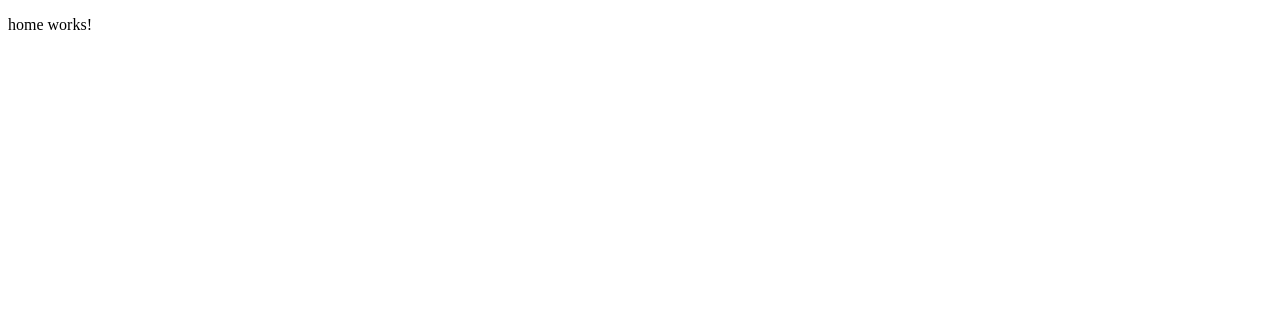
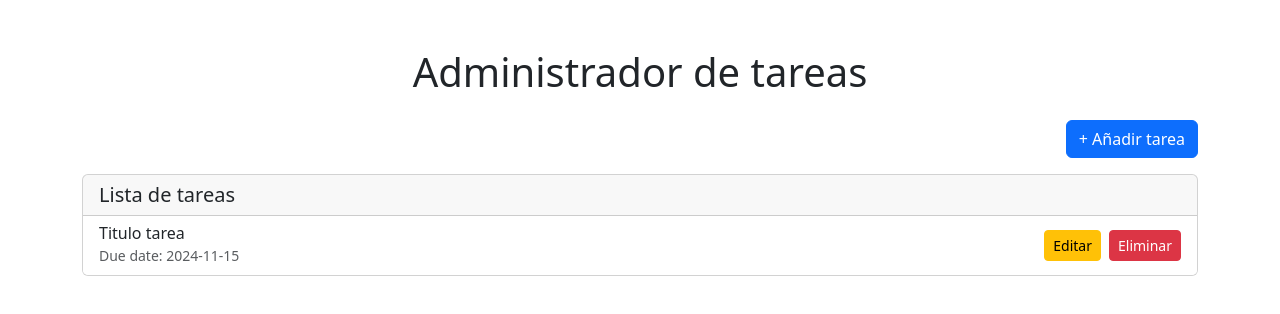
Before and after one commit to smar05/gestiontareas, an Angular app in the folder frontend/: page / in a window 1280 px wide. Shown: the top 314 px of the page. Built offline with nearby package versions, Linux system fonts and the light colour scheme.

Commit message:
feature: Estructura visual

```diff
--- a/frontend/src/app/app.module.ts
+++ b/frontend/src/app/app.module.ts
@@ -4,11 +4,13 @@ import { BrowserModule } from '@angular/platform-browser';
 import { AppRoutingModule } from './app-routing.module';
 import { AppComponent } from './app.component';
 import { HomeComponent } from './pages/home/home.component';
+import { ModalComponent } from './components/modal/modal.component';
 
 @NgModule({
   declarations: [
     AppComponent,
-    HomeComponent
+    HomeComponent,
+    ModalComponent
   ],
   imports: [
     BrowserModule,
--- /dev/null
+++ b/frontend/src/app/components/modal/modal.component.html
@@ -0,0 +1,54 @@
+<div
+  class="modal fade"
+  id="taskModal"
+  tabindex="-1"
+  aria-labelledby="taskModalLabel"
+  aria-hidden="true"
+>
+  <div class="modal-dialog">
+    <div class="modal-content">
+      <form id="taskForm">
+        <div class="modal-header">
+          <h5 class="modal-title" id="taskModalLabel">Nueva tarea</h5>
+          <button
+            type="button"
+            class="btn-close"
+            data-bs-dismiss="modal"
+            aria-label="Close"
+          ></button>
+        </div>
+        <div class="modal-body">
+          <div class="mb-3">
+            <label for="taskName" class="form-label">Titulo</label>
+            <input type="text" class="form-control" id="taskName" required />
+          </div>
+          <div class="mb-3">
+            <label for="taskDescription" class="form-label">Descripcion</label>
+            <textarea
+              class="form-control"
+              id="taskDescription"
+              rows="3"
+              required
+            ></textarea>
+          </div>
+          <div class="mb-3">
+            <label for="taskDueDate" class="form-label"
+              >Fecha de vencimiento</label
+            >
+            <input type="date" class="form-control" id="taskDueDate" required />
+          </div>
+        </div>
+        <div class="modal-footer">
+          <button
+            type="button"
+            class="btn btn-secondary"
+            data-bs-dismiss="modal"
+          >
+            Cancel
+          </button>
+          <button type="submit" class="btn btn-primary">Guardar tarea</button>
+        </div>
+      </form>
+    </div>
+  </div>
+</div>
--- a/frontend/src/app/pages/home/home.component.html
+++ b/frontend/src/app/pages/home/home.component.html
@@ -1 +1,40 @@
-<p>home works!</p>
+<div class="container mt-5">
+  <h1 class="text-center mb-4">Administrador de tareas</h1>
+
+  <div class="d-flex justify-content-end mb-3">
+    <button
+      type="button"
+      class="btn btn-primary"
+      data-bs-toggle="modal"
+      data-bs-target="#taskModal"
+    >
+      + Añadir tarea
+    </button>
+  </div>
+
+  <div class="card">
+    <div class="card-header">
+      <h5 class="mb-0">Lista de tareas</h5>
+    </div>
+    <ul class="list-group list-group-flush" id="taskList">
+      <li
+        class="list-group-item d-flex justify-content-between align-items-center"
+      >
+        <div>
+          <h6 class="mb-0">Titulo tarea</h6>
+          <small class="text-muted">Due date: 2024-11-15</small>
+        </div>
+        <div>
+          <button class="btn btn-sm btn-warning me-2" onclick="editTask()">
+            Editar
+          </button>
+          <button class="btn btn-sm btn-danger" onclick="deleteTask()">
+            Eliminar
+          </button>
+        </div>
+      </li>
+    </ul>
+  </div>
+</div>
+
+<app-modal />
--- a/frontend/src/index.html
+++ b/frontend/src/index.html
@@ -1,13 +1,19 @@
-<!doctype html>
+<!DOCTYPE html>
 <html lang="en">
   <head>
-  <meta charset="utf-8">
+    <meta charset="utf-8" />
     <title>GestionTareas</title>
-  <base href="/">
-  <meta name="viewport" content="width=device-width, initial-scale=1">
-  <link rel="icon" type="image/x-icon" href="favicon.ico">
+    <base href="/" />
+    <meta name="viewport" content="width=device-width, initial-scale=1" />
+    <link rel="icon" type="image/x-icon" href="favicon.ico" />
+    <link
+      href="https://cdn.jsdelivr.net/npm/bootstrap@5.3.0/dist/css/bootstrap.min.css"
+      rel="stylesheet"
+    />
   </head>
   <body>
     <app-root></app-root>
+
+    <script src="https://cdn.jsdelivr.net/npm/bootstrap@5.3.0/dist/js/bootstrap.bundle.min.js"></script>
   </body>
 </html>
```
Also changed, not shown: frontend/src/app/components/modal/modal.component.ts (added, +10 -0 lines), frontend/src/app/components/modal/modal.component.css (added), 2 other files (tests, documents, lock files or other folders). Lines whose indentation alone changed are shown as unchanged.
